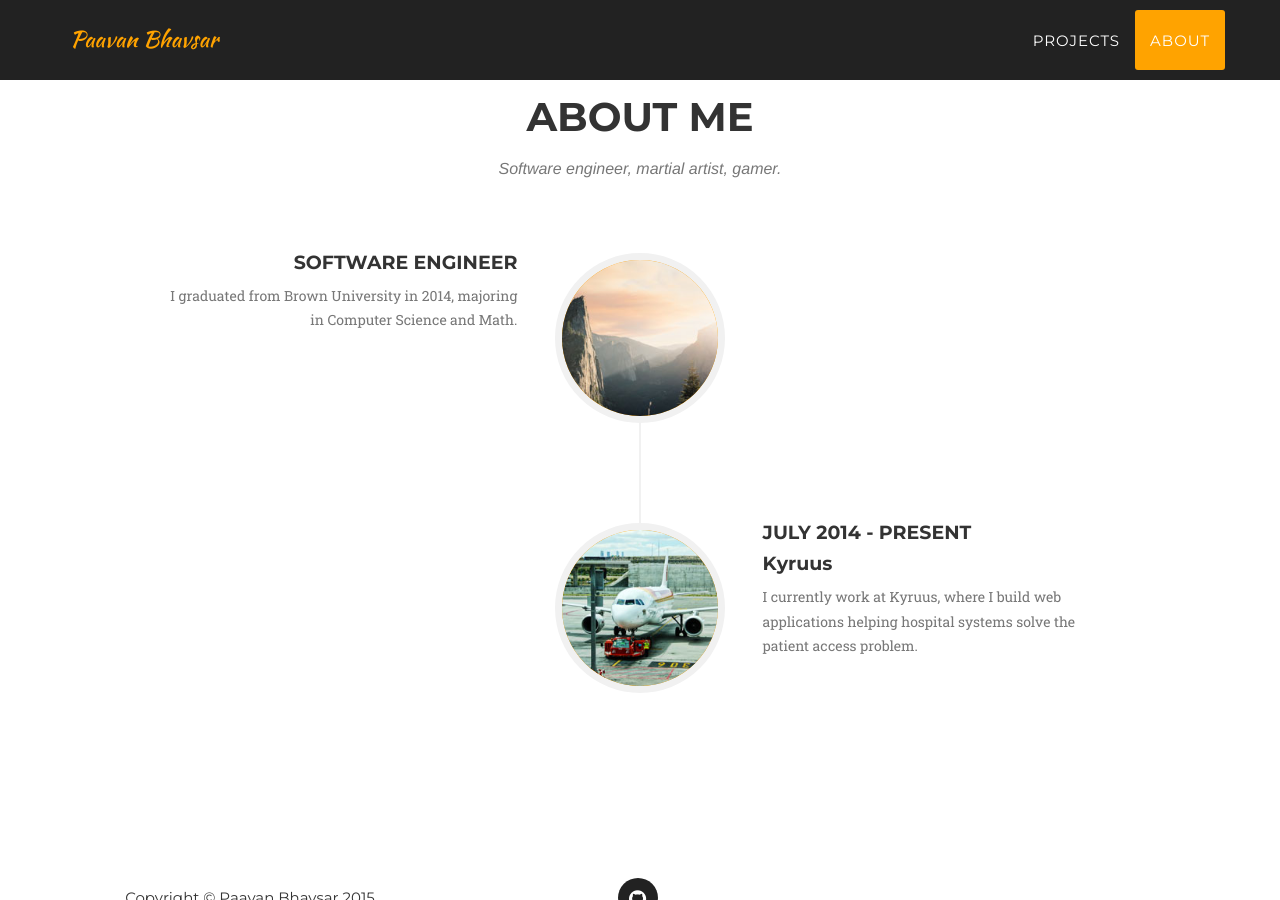
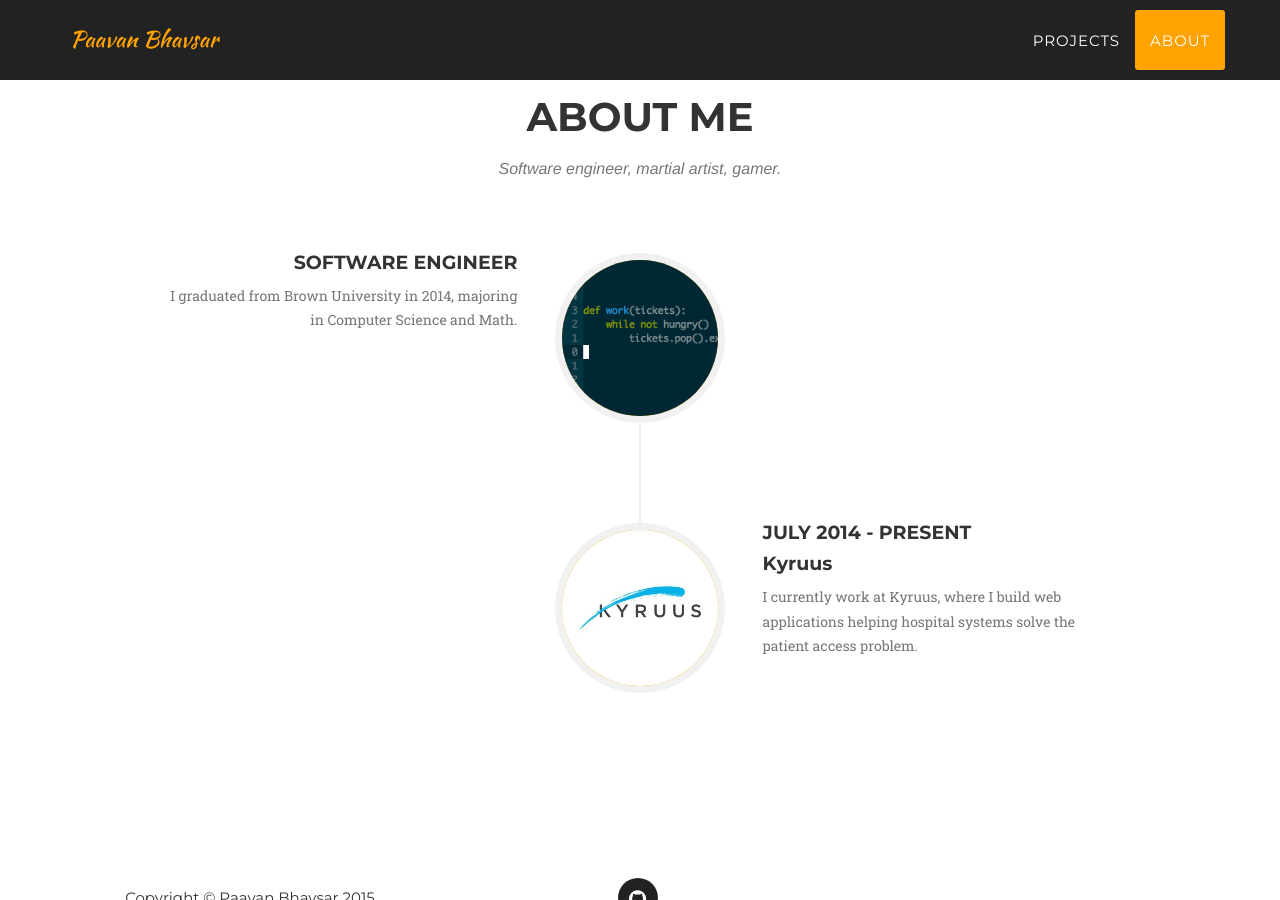
Before and after one commit to paavanb/pbhavsar.github.io, a Jekyll site: the page built from index.html, in a window 1280 px wide and 900 px high, scrolled down 1662 px. Built offline with Jekyll 4.4.1, drawn with Linux system fonts in a browser that asks for light colours; some web fonts are replaced.

Commit message:
Use custom images on about section

```diff
--- a/_includes/about.html
+++ b/_includes/about.html
@@ -12,7 +12,7 @@
         <ul class="timeline">
           <li>
             <div class="timeline-image">
-              <img class="img-circle img-responsive" src="img/about/1.jpg" alt="">
+              <img class="img-circle img-responsive" src="img/about/engineer.png" alt="">
             </div>
             <div class="timeline-panel">
               <div class="timeline-heading">
@@ -26,7 +26,7 @@
           </li>
           <li class="timeline-inverted">
             <div class="timeline-image">
-              <img class="img-circle img-responsive" src="img/about/2.jpg" alt="">
+              <img class="img-circle img-responsive" src="img/about/kyruus.jpg" alt="">
             </div>
             <div class="timeline-panel">
               <div class="timeline-heading">
```
